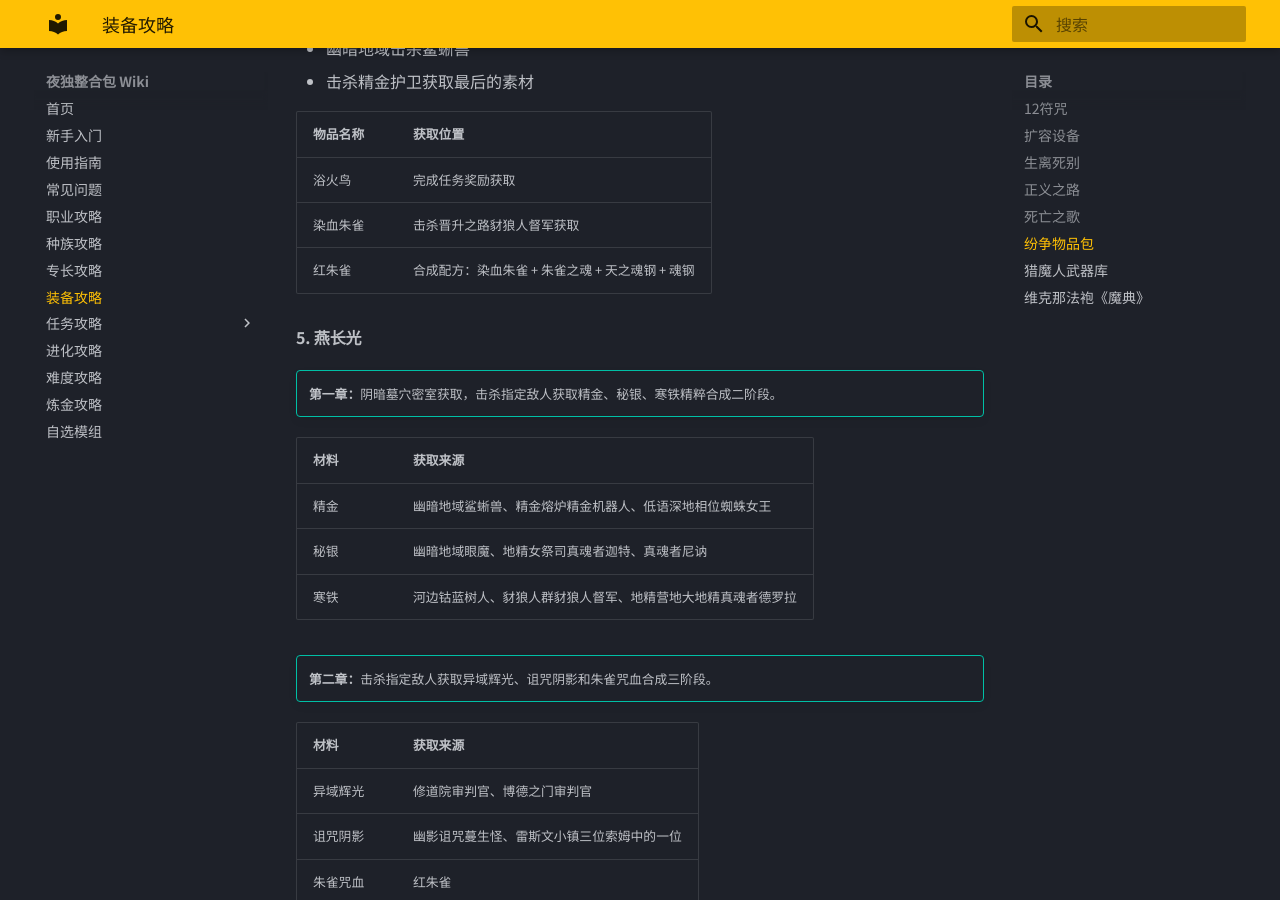
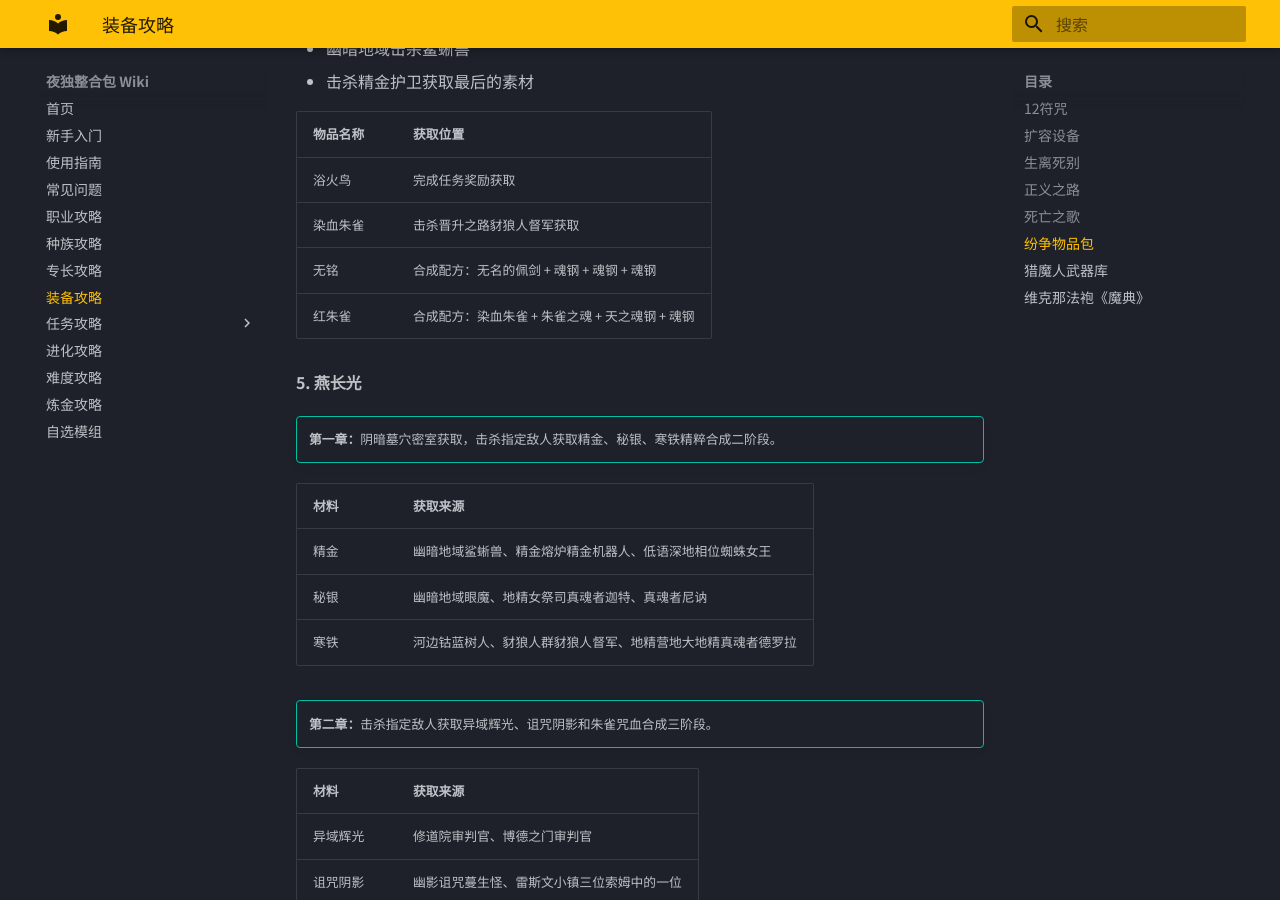
Before and after one commit to oiclyd/bg3-mod-wiki, an MkDocs documentation site: the page built from docs/ch8-equip.md, in a window 1280 px wide and 900 px high, scrolled down 17525 px. Built offline with MkDocs 1.6.1 and Material for MkDocs 9.7.7, drawn with Linux system fonts in a browser that asks for light colours.

Commit message:
Update ch8-equip.md

```diff
--- a/docs/ch8-equip.md
+++ b/docs/ch8-equip.md
@@ -472,7 +472,9 @@
 | --- | --- |
 | 浴火鸟 | 完成任务奖励获取 |
 | 染血朱雀 | 击杀晋升之路豺狼人督军获取 |
+| 无铭 | 合成配方：无名的佩剑 + 魂钢 + 魂钢 + 魂钢 |
 | 红朱雀 | 合成配方：染血朱雀 + 朱雀之魂 + 天之魂钢 + 魂钢 |
+
 
 #### 5. 燕长光
 
```
